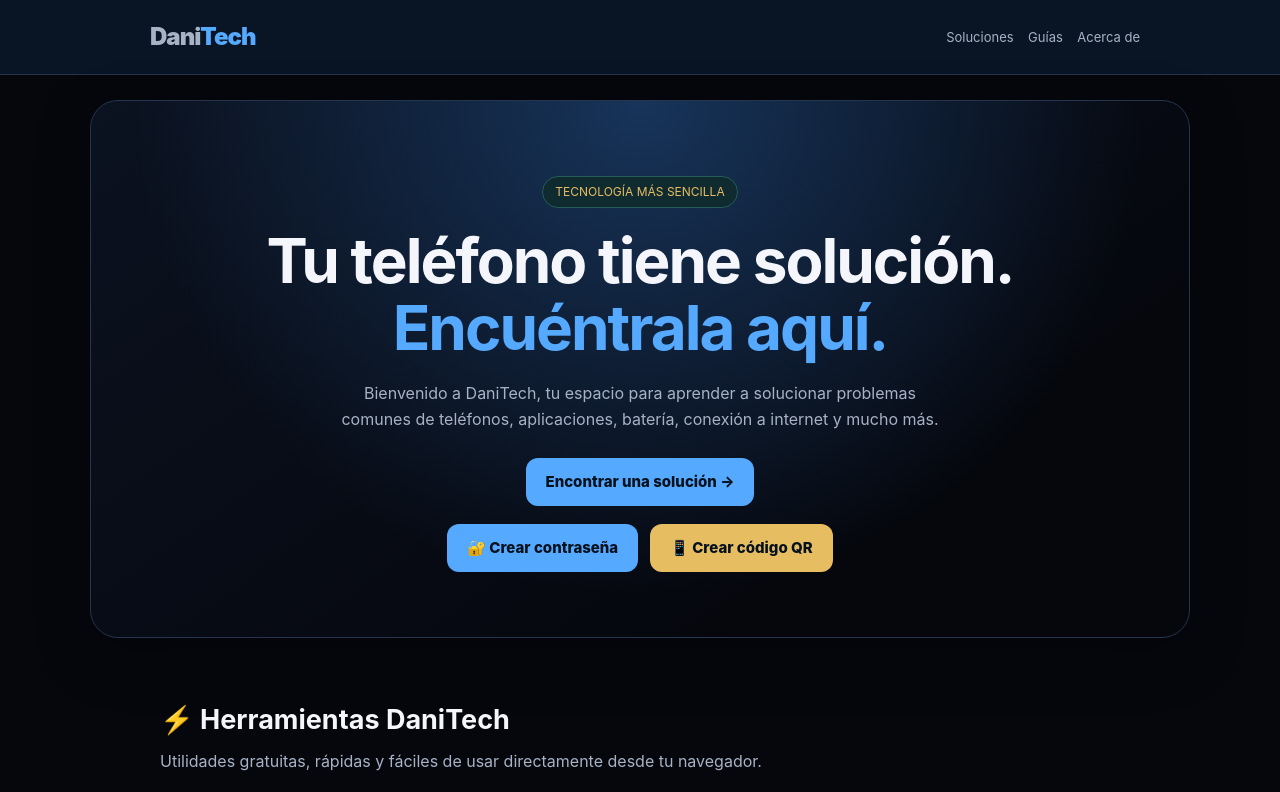
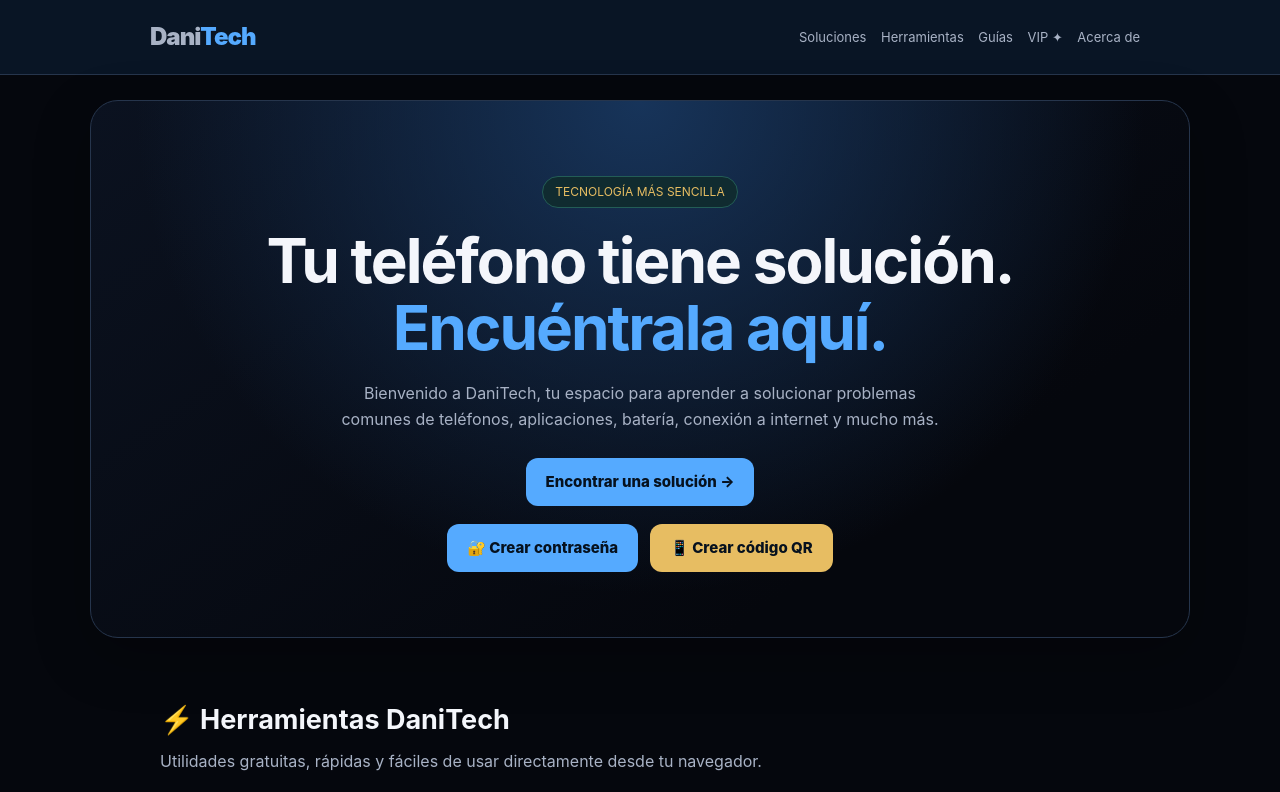
Before and after one commit to danielRodriguez028-afk/Danitech, a plain HTML site: page index.html in a window 1280 px wide. Shown: the top 792 px of the page. Drawn offline with Linux system fonts and the light colour scheme.

Commit message:
Update navigation links in index.html

```diff
--- a/index.html
+++ b/index.html
@@ -245,11 +245,14 @@
   <header>
     <nav>
       <a href="#inicio" class="logo">Dani<span>Tech</span></a>
-      <div>
-        <a href="#diagnostico">Soluciones</a>
-        <a href="#guias">Guías</a>
-        <a href="#nosotros">Acerca de</a>
-      </div>
+
+<div>
+  <a href="#diagnostico">Soluciones</a>
+  <a href="#herramientas">Herramientas</a>
+  <a href="#guias">Guías</a>
+  <a href="#vip">VIP ✦</a>
+  <a href="#nosotros">Acerca de</a>
+</div>
     </nav>
   </header>
 
```
